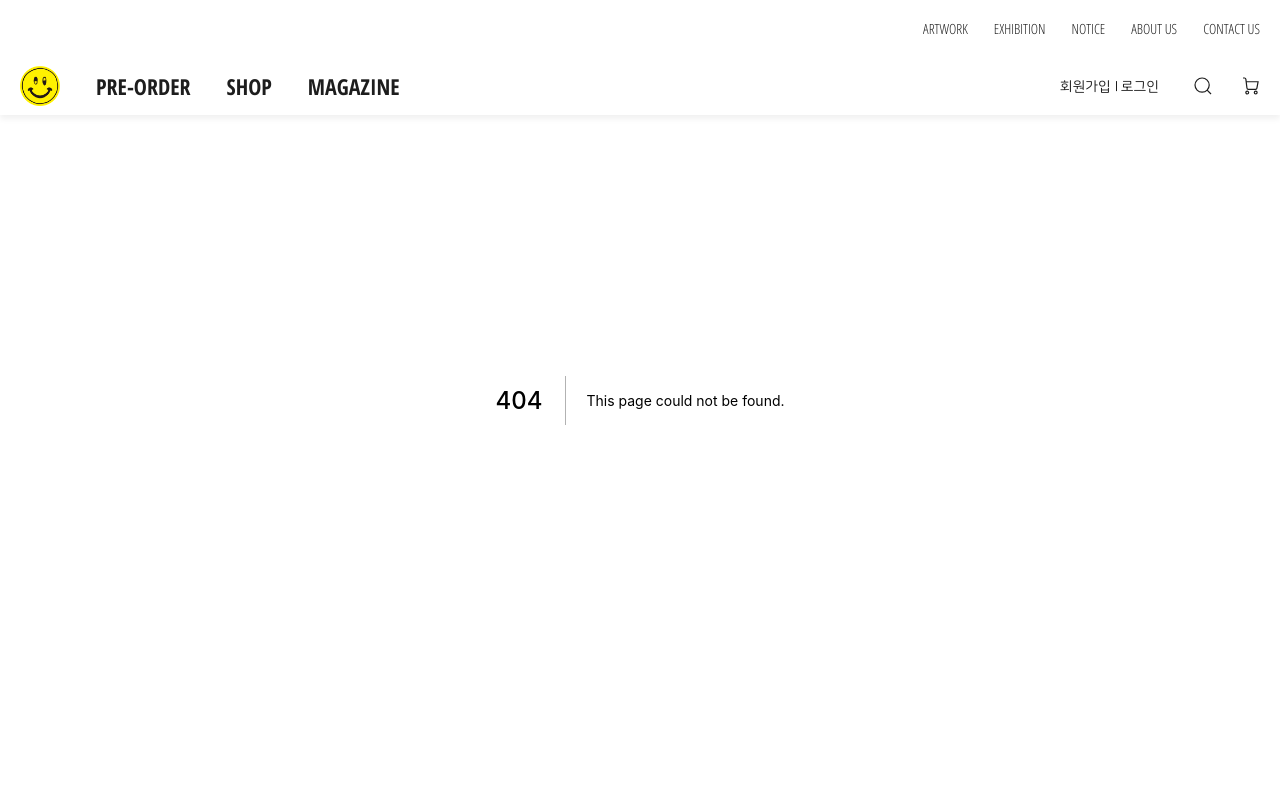
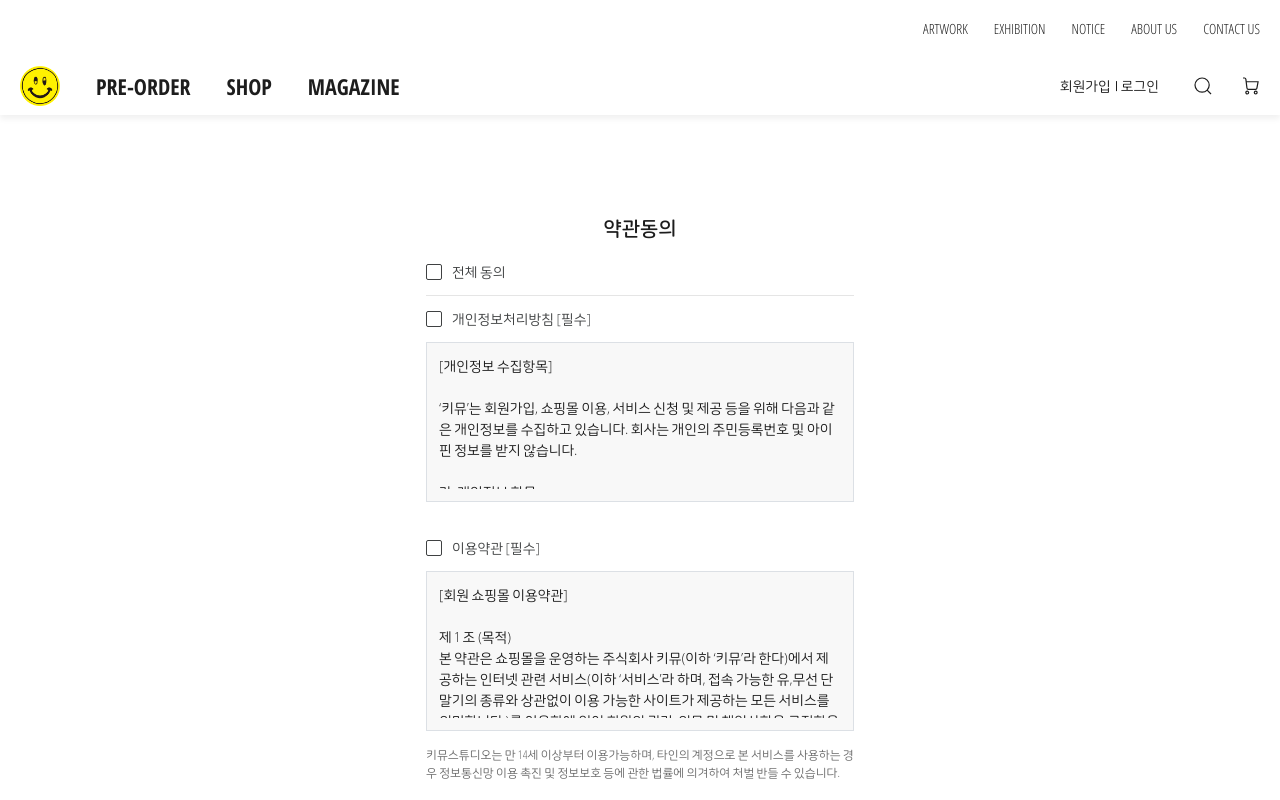
Before and after one commit to Kimustudio-RUFREE-j/kimu-client, a Next.js app: page /signup/agree in a window 1280 px wide. Before the commit this address had no page. Built offline with nearby package versions, Linux system fonts and the light colour scheme.

Commit message:
:building_construction: 회원가입 로직 변경
회원가입 인증 순서 변경, 약관 동의 페이지 기능 구현

```diff
--- a/src/components/header_mb.tsx
+++ b/src/components/header_mb.tsx
@@ -22,26 +22,25 @@ export default function HeaderMb() {
           </Link>
         </h1>
         <button
+          type="button"
           css={burgerIcon}
           className={`burger${burger && ` active`}`}
-          type="button"
           onClick={onClickBurger}
         >
           <span className="line" /> <span className="line" />
           <span className="line" /> <span className="line" />
         </button>
       </div>
-      <nav css={mbMenuCss} className={`mb-menu${burger && ` active`}`}>
-        <div>
+      <nav css={mbMenuCss} className={`${burger && ` active`}`}>
         <div className="mb-menu-header">
           <button type="button" className="cart-btn">
             <img src="/assets/icons/ic-cart.svg" alt="장바구니로 이동" />
           </button>
           <h2>MENU</h2>
           <button
+            type="button"
             css={burgerIcon}
             className={`burger${burger && ` active`}`}
-              type="button"
             onClick={onClickBurger}
           >
             <span className="line" /> <span className="line" />
@@ -68,9 +67,8 @@ export default function HeaderMb() {
             </li>
           ))}
         </ul>
-        </div>
-        <div className="mb-btn">
-          <Link href="/signup/1agree">회원가입</Link>
+        <div className="mb-menu-btn">
+          <Link href="/signup/emailSignup">회원가입</Link>
           <Link href="/signin">로그인</Link>
         </div>
       </nav>
--- a/src/components/header_pc.tsx
+++ b/src/components/header_pc.tsx
@@ -34,7 +34,7 @@ export default function HeaderPc() {
           <div className="util-menu">
             <ul>
               <li>
-                <Link href="/signup/1agree">회원가입</Link>
+                <Link href="/signup/emailSignup">회원가입</Link>
               </li>
               <li>
                 <Link href="/signin">로그인</Link>
--- a/src/pages/signin.tsx
+++ b/src/pages/signin.tsx
@@ -21,7 +21,7 @@ export default function Signin() {
           </form>
           <ul>
             <li>
-              <Link href="/signup/1agree">회원가입</Link>
+              <Link href="/signup/emailSignup">회원가입</Link>
             </li>
             <li>
               <Link href="/findId">계정 찾기</Link>
--- /dev/null
+++ b/src/pages/signup/agree.tsx
@@ -0,0 +1,102 @@
+import React, { useState } from 'react';
+import Link from 'next/link';
+
+import HeaderMb from '@/components/header_mb';
+import Footer from '@/components/footer';
+
+import { onlyPc, containerCss } from '@/styles/common';
+import { signupCss } from '@/styles/auth';
+
+import { privacyPolicy, termsAndConditions } from '@/constants';
+
+export default function Signup1() {
+  const [agreePp, setAgreePp] = useState(false);
+  const [agreeTnc, setAgreeTnc] = useState(false);
+  const agreeAll = agreePp && agreeTnc;
+
+  const onClickAgreeAll = () => {
+    if (agreeAll) {
+      setAgreePp(false);
+      setAgreeTnc(false);
+    } else {
+      setAgreePp(true);
+      setAgreeTnc(true);
+    }
+  };
+
+  const onClickAgree = (e: any) => {
+    const { name } = e.target;
+    if (name === `agree-pp`) setAgreePp(!agreePp);
+    if (name === `agree-tnc`) setAgreeTnc(!agreeTnc);
+  };
+
+  return (
+    <>
+      <HeaderMb />
+      <div css={[containerCss, signupCss]}>
+        <div className="signup-agree-wrap">
+          <div className="header">
+            <h2>약관동의</h2>
+            <div className="check-box">
+              <input
+                id="agree-all"
+                name="agree-all"
+                type="checkbox"
+                checked={agreeAll}
+                onChange={onClickAgreeAll}
+              />
+              <label htmlFor="agree-all">전체 동의</label>
+            </div>
+          </div>
+          <div className="container">
+            <div className="check-box">
+              <input
+                id="agree-pp"
+                name="agree-pp"
+                type="checkbox"
+                checked={agreePp}
+                onChange={onClickAgree}
+              />
+              <label htmlFor="agree-pp">개인정보처리방침 [필수]</label>
+              <div className="textarea">
+                <p>{privacyPolicy}</p>
+              </div>
+            </div>
+            <div className="check-box">
+              <input
+                id="agree-tnc"
+                name="agree-tnc"
+                type="checkbox"
+                checked={agreeTnc}
+                onChange={onClickAgree}
+              />
+              <label htmlFor="agree-tnc">이용약관 [필수]</label>
+              <div className="textarea">
+                <p>{termsAndConditions}</p>
+              </div>
+            </div>
+            <p className="noti">
+              키뮤스튜디오는 만 14세 이상부터 이용가능하며, 타인의 계정으로 본
+              서비스를 사용하는 경우 정보통신망 이용 촉진 및 정보보호 등에 관한
+              법률에 의겨하여 처벌 반들 수 있습니다.
+            </p>
+          </div>
+        </div>
+        <div className="signup-btn-wrap">
+          <Link href="/signup/basicInfo">
+            <button
+              type="button"
+              className={`signup-btn ${agreeAll && ` fill`}`}
+              disabled={!agreeAll}
+            >
+              동의하고 다음 단계로
+            </button>
+          </Link>
+        </div>
+      </div>
+      <div css={onlyPc}>
+        <Footer />
+      </div>
+    </>
+  );
+}
--- a/src/styles/auth.ts
+++ b/src/styles/auth.ts
@@ -156,27 +156,71 @@ export const signupCss = css`
   padding-right: 20px;
   box-sizing: border-box;
 
-  .agree-header {
-    margin-top: 60px;
-    border-bottom: 1px solid rgba(0, 0, 0, 0.1);
-  }
-
+  /* 회원가입 전체 페이지 공통 */
   h2 {
     font-size: 20px;
     text-align: center;
     margin-bottom: 26px;
-    &.auth-header {
+    &.signup-header {
       margin-top: 60px;
       margin-bottom: 57px;
     }
   }
+  .signup-btn-wrap {
+    .signup-btn {
+      display: block;
+      width: 220px;
+      font-size: 15px;
+      color: #fff;
+      text-align: center;
+      margin: 35px auto 110px;
+      padding: 18px 10px;
+      box-shadow: 0 5px 13px 0 rgba(0, 0, 0, 0.15);
+      opacity: 0.5;
+      background-color: #1d1d1d;
+      cursor: not-allowed;
+      &.signup {
+        margin-top: 99px;
+      }
+      &.fill {
+        opacity: 1;
+        cursor: pointer;
+      }
+    }
+  }
 
-  .agree-container .check-box {
+  /* 약관동의 페이지 */
+  .signup-agree-wrap {
+    .header {
+      margin-top: 60px;
+      border-bottom: 1px solid rgba(0, 0, 0, 0.1);
+    }
+    .container .check-box {
       &:nth-of-type(1) {
         padding-bottom: 8px;
       }
     }
+    .textarea {
+      width: 100%;
+      height: 160px;
+      margin: 15px 0;
+      padding: 12px;
+      border: 1px solid #dce0e5;
+      background-color: #f8f8f8;
+      > p {
+        height: 100%;
+        line-height: 1.5;
+        white-space: pre-line;
+        overflow: scroll;
+      }
+    }
+    .noti {
+      font-size: 12px;
+      line-height: 1.5;
+      color: #6b6b6b;
+    }
 
+    /* 약관동의 체크박스 */
     label {
       position: relative;
       display: flex;
@@ -197,7 +241,6 @@ export const signupCss = css`
         background: rgb(255, 255, 255);
       }
     }
-
     input {
       display: none;
     }
@@ -219,51 +262,15 @@ export const signupCss = css`
       box-sizing: border-box;
       transform: rotate(-135deg);
     }
-
-  .text-area {
-    width: 100%;
-    height: 160px;
-    margin: 15px 0;
-    padding: 12px;
-    border: 1px solid #dce0e5;
-    background-color: #f8f8f8;
-    > p {
-      height: 100%;
-      line-height: 1.5;
-      white-space: pre-line;
-      overflow: scroll;
-    }
   }
 
-  .info {
-    font-size: 12px;
-    line-height: 1.5;
-    color: #6b6b6b;
-  }
-
-  .agree-btn,
-  .signup-btn {
-    display: block;
-    width: 220px;
-    font-size: 15px;
-    color: #fff;
-    text-align: center;
-    margin: 35px auto 110px;
-    padding: 18px 10px;
-    box-shadow: 0 5px 13px 0 rgba(0, 0, 0, 0.15);
-    background-color: #1d1d1d;
-  }
-
-  .signup-btn {
-    margin-top: 99px;
-  }
-
-  .auth-container {
+  /* 약관동의를 제외한 input 입력 페이지 */
+  .signup-wrap {
     padding-left: 20px;
     padding-right: 20px;
   }
 
-  .auth-form {
+  .signup-form {
     input {
       display: block;
       width: 100%;
@@ -277,6 +284,8 @@ export const signupCss = css`
         background-color: #fff;
       }
     }
+
+    /* 휴대폰 인증 input & button */
     > div {
       display: flex;
       justify-content: space-between;
@@ -296,72 +305,78 @@ export const signupCss = css`
     }
   }
 
-  .auth-birth {
+  /* 생년월일 입력 selectbox */
+  .signup-birth {
     font-size: 13px;
     color: #6b6b6b;
     margin-top: 35px;
-    padding-top: 35px;
-    border-top: 1px solid rgba(0, 0, 0, 0.1);
-  }
-
-  .birth-input {
+    padding-bottom: 35px;
+    border-bottom: 1px solid rgba(0, 0, 0, 0.1);
+    > div {
       display: flex;
       justify-content: flex-end;
     }
+  }
 
   ${mq[0]} {
-    display: flex;
-    justify-content: space-between;
-    flex-direction: column;
+    position: relative;
     max-width: 100%;
     min-height: 100vh;
     margin: 0 auto;
     padding-left: 0;
     padding-right: 0;
+    padding-bottom: 43px;
 
-    .agree-header {
+    /* 회원가입 전체 페이지 공통 */
+    h2 {
+      font-size: 15px;
+      text-align: left;
+      margin-bottom: 0;
+      &.signup-header {
+        font-size: 17px;
+        margin: 25px 0;
+      }
+    }
+    .signup-btn-wrap {
+      position: absolute;
+      bottom: 0;
+      left: 0;
+      width: 100%;
+      .signup-btn {
+        width: 100%;
+        font-size: 15px;
+        margin: 39px auto 0;
+        padding: 14px 5px;
+        box-shadow: none;
+        &.signup {
+          margin-top: 99px;
+        }
+      }
+    }
+
+    /* 약관동의 페이지 반응형 */
+    .signup-agree-wrap {
+      .header {
         display: flex;
         justify-content: space-between;
         align-items: center;
         margin: 0 0 22px;
         padding: 29px 20px 36px;
       }
-
-    h2 {
-      font-size: 15px;
-      text-align: left;
-      margin-bottom: 0;
-      &.auth-header {
-        font-size: 17px;
-        margin: 25px 0;
+      .container {
+        padding: 0 20px;
+        box-sizing: border-box;
+      }
+      /* 약관동의 체크박스 */
+      label {
+        margin: 0;
       }
     }
 
-    .agree-container {
-      padding: 0 20px;
-      box-sizing: border-box;
-    }
-
-    label {
-      margin: 0;
-    }
-
-    .agree-btn,
-    .signup-btn {
-      width: 100%;
-      font-size: 15px;
-      margin: 39px auto 0;
-      padding: 14px 5px 39px;
-      box-shadow: none;
-    }
-
-    .signup-btn {
-      margin-top: 99px;
-    }
-
-    .auth-birth {
+    /* 생년월일 입력 selectbox */
+    .signup-birth {
       margin-top: 25px;
-      padding-top: 25px;
+      padding-bottom: 25px;
     }
   }
 `;
--- a/src/styles/header.ts
+++ b/src/styles/header.ts
@@ -96,7 +96,6 @@ export const headerCss = css`
         height: 25px;
       }
     }
-
     .search-btn {
       > img {
         width: 20px;
@@ -112,33 +111,28 @@ export const burgerIcon = css`
   cursor: pointer;
 
   .line {
-    opacity: 1;
     position: absolute;
     left: 0;
     display: block;
     width: 20px;
     height: 2px;
     margin-top: 2px;
+    opacity: 1;
     transform: rotate(0deg);
     transition: all 0.25s;
     background-color: #1d1d1d;
-
     &:nth-of-type(1) {
       top: 0;
     }
-
     &:nth-of-type(2) {
       top: 7px;
     }
-
     &:nth-of-type(3) {
       top: 14px;
     }
-
     &:nth-of-type(4) {
       top: 7px;
       background-color: transparent;
-
       &:before,
       &:after {
         opacity: 0;
@@ -153,11 +147,9 @@ export const burgerIcon = css`
         content: '';
         transition: all 0.25s;
       }
-
       &:before {
         transform: rotate(45deg) translateX(-10px) translateZ(0);
       }
-
       &:after {
         transform: rotate(-45deg) translateX(10px) translateZ(0);
       }
@@ -170,31 +162,26 @@ export const burgerIcon = css`
         opacity: 0;
         transform: translateX(-100%);
       }
-
       &:nth-of-type(2) {
         opacity: 0;
         transform: translateX(100%);
         transition-delay: 80ms;
       }
-
       &:nth-of-type(3) {
         opacity: 0;
         transform: translateX(-100%);
         transition-delay: 160ms;
       }
-
       &:nth-of-type(4) {
         &:before,
         &:after {
           transition: opacity 0.2s, transform 0.38s;
         }
-
         &:before {
           opacity: 1;
           transform: rotate(45deg) translateX(0px) translateZ(0);
           transition-delay: 150ms;
         }
-
         &:after {
           opacity: 1;
           transform: rotate(-45deg) translateX(0px) translateZ(0);
@@ -206,22 +193,19 @@ export const burgerIcon = css`
 `;
 
 export const mbMenuCss = css`
-  display: none;
   position: fixed;
   top: 0;
   left: 0;
+  display: none;
   width: 100%;
   height: 100vh;
   box-sizing: border-box;
-  background-color: #fff;
   opacity: 0;
   animation: ${fadeOut} 0.3s;
   animation-fill-mode: forwards;
-
+  background-color: #fff;
   &.active {
-    display: flex;
-    justify-content: space-between;
-    flex-direction: column;
+    display: block;
     animation: ${fadeIn} 0.3s;
     animation-fill-mode: forwards;
   }
@@ -236,11 +220,10 @@ export const mbMenuCss = css`
     > h2 {
       font-size: 15px;
     }
-  }
-
-  .cart-btn {
-    > img {
-      width: 25px;
+    .cart-btn {
+      > img {
+        width: 25px;
+      }
     }
   }
 
@@ -277,7 +260,11 @@ export const mbMenuCss = css`
     }
   }
 
-  .mb-btn {
+  .mb-menu-btn {
+    position: absolute;
+    bottom: 0;
+    left: 0;
+    width: 100%;
     > a {
       display: inline-block;
       width: 50%;
@@ -285,7 +272,7 @@ export const mbMenuCss = css`
       line-height: 1.5;
       text-align: center;
       color: #fff;
-      padding: 14px 0 39px;
+      padding: 14px 0;
       background-color: #1d1d1d;
       &:last-of-type {
         position: relative;
```
Also changed, not shown: src/context/signup.ts (added, +19 -0 lines), src/pages/signup/1agree.tsx (deleted, +0 -56 lines), src/pages/signup/3phone.tsx (deleted, +0 -37 lines), src/pages/signup/basicInfo.tsx (renamed from src/pages/signup/4basicinfo.tsx, +43 -18 lines), src/pages/signup/emailSignup.tsx (renamed from src/pages/signup/2signup.tsx, +10 -6 lines). Lines whose indentation alone changed are shown as unchanged.
